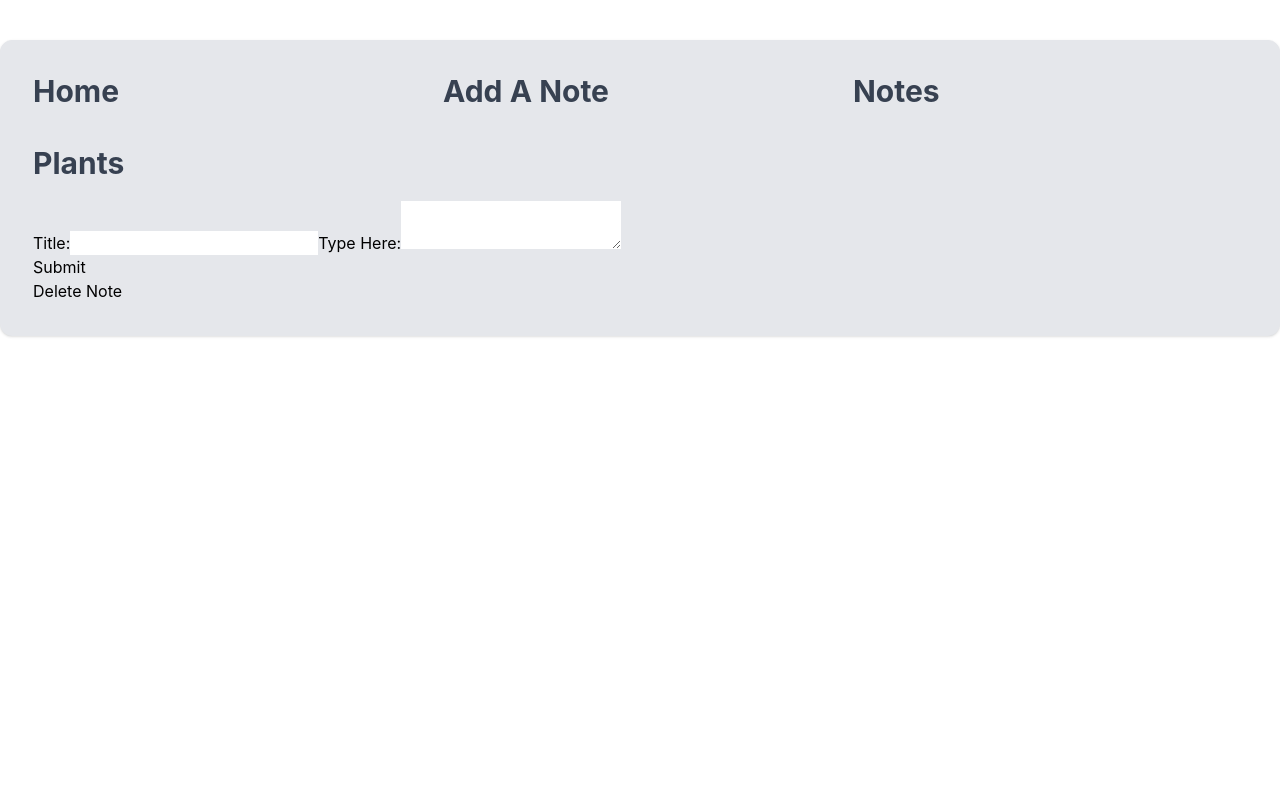
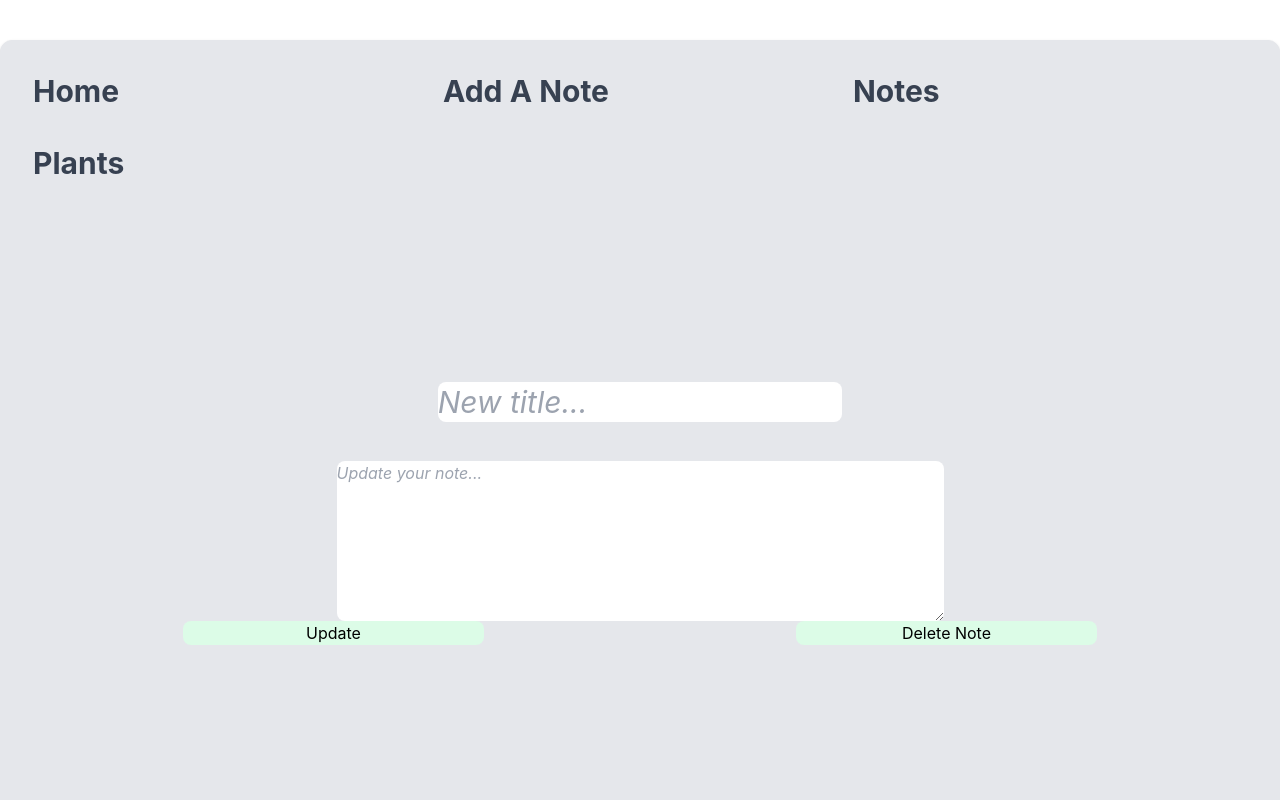
Before and after one commit to jengriffin/Grow-it-React, a React (Create React App) app in the folder grow-it/: page /blogs/1 in a window 1280 px wide. Shown: the top 800 px of the page. Built offline with nearby package versions, Linux system fonts and the light colour scheme; no server answers.

Commit message:
styling, add on click for plants

```diff
--- a/grow-it/src/App.css
+++ b/grow-it/src/App.css
@@ -1,38 +1,8 @@
-.App {
-  text-align: center;
+@tailwind base;
+@tailwind components;
+@tailwind utilities;
+
+button:focus {
+  outline: 1px dotted;
+  outline: 5px auto -webkit-focus-ring-color;
 }
-
-.App-logo {
-  height: 40vmin;
-  pointer-events: none;
-}
-
-@media (prefers-reduced-motion: no-preference) {
-  .App-logo {
-    animation: App-logo-spin infinite 20s linear;
-  }
-}
-
-.App-header {
-  background-color: #282c34;
-  min-height: 100vh;
-  display: flex;
-  flex-direction: column;
-  align-items: center;
-  justify-content: center;
-  font-size: calc(10px + 2vmin);
-  color: white;
-}
-
-.App-link {
-  color: #61dafb;
-}
-
-@keyframes App-logo-spin {
-  from {
-    transform: rotate(0deg);
-  }
-  to {
-    transform: rotate(360deg);
-  }
-}
--- a/grow-it/src/components/AddPlant.jsx
+++ b/grow-it/src/components/AddPlant.jsx
@@ -83,6 +83,7 @@ return(
           id="info"
           onChange={handleChange}
           value={formState.info}
+
         />
         <div>
           <button type="submit"><img src="https://www.freeiconspng.com/uploads/checkmark-png-5.png" /></button>
--- a/grow-it/src/components/BlogCard.jsx
+++ b/grow-it/src/components/BlogCard.jsx
@@ -59,25 +59,39 @@ const BlogCard =()=>{
 
 
 return(
-  <div className="form">
+  <div className="form ">
   <form onSubmit={handleSubmit}>
+  <div class="grid gap-1 grid-cols-1 grid-rows-3">
+    <div class="grid justify-items-center text-3xl">
   <h1>{blog.title}</h1>
-  <label htmlFor="title">Title:</label>
+  <div class="text-2xl">
+  <h2>{blog.body}</h2>
+  </div>
+
   <input
     type="text"
     id="title"
     onChange={handleChange}
     value={formState.title}
+    class="h-10 w-1/3 rounded-lg justify-self-center self-center text-.5xl placeholder:italic mt-1 focus:outline-none focus:border-sky-500 focus:ring-sky-500 focus:ring-1"
+    placeholder="New title..."
   />
-  <label htmlFor="body">Type Here:</label>
+  </div>
+  <div class="grid justify-items-stretch">
+
   <textarea
     id="body"
     onChange={handleChange}
     value={formState.body}
-  /> <div>
-  <button type="submit">Submit</button>
-  <div>
-  <button onClick={deleteBlog}>Delete Note</button>
+    class="h-40 w-1/2 rounded-lg justify-self-center text-.5xl placeholder:italic focus:outline-none focus:border-sky-500 focus:ring-sky-500 focus:ring-1"
+    placeholder="Update your note..."
+  /> <div></div>
+  <div class="grid gap-3 grid-cols-2 grid-rows-3">
+  <button type="submit"class="bg-green-100 rounded-lg justify-self-center h-full w-1/2">Update</button>
+
+  <button onClick={deleteBlog}class="bg-green-100 rounded-lg justify-self-center h-full w-1/2">Delete Note</button>
+
+  </div>
   </div>
   </div>
   </form>
--- a/grow-it/src/index.css
+++ b/grow-it/src/index.css
@@ -15,3 +15,8 @@ code {
 @tailwind base;
 @tailwind components;
 @tailwind utilities;
+
+button:focus {
+  outline: 1px dotted;
+  outline: 5px auto -webkit-focus-ring-color;
+}
--- a/grow-it/src/pages/PlantList.js
+++ b/grow-it/src/pages/PlantList.js
@@ -2,9 +2,14 @@ import axios from 'axios'
 import { useEffect, useState } from 'react'
 import { BASE_URL } from '../globals'
 import { NavLink } from 'react-router-dom'
+import { useNavigate } from 'react-router-dom'
 
 const PlantList = () => {
   const [plant, setPlant] = useState([])
+  let navigate = useNavigate()
+  const showPlant = (plants) => {
+    navigate(`/plants/${plants.id}`)
+  }
 
   console.log(`${BASE_URL}plants/`)
   useEffect(() => {
@@ -19,10 +24,19 @@ const PlantList = () => {
   return (
     <div>
       <div>
-        <NavLink to="/plant">+</NavLink>
+        <NavLink to="/plant" class="grid justify-items-right">
+          <img
+            src="https://img.icons8.com/color/2x/plus.png"
+            alt="a bright green plus so you can add a plant"
+          />
+        </NavLink>
       </div>
       {plant.map((plant) => (
-        <div key={plant.id}>
+        <div
+          key={plant.id}
+          onClick={() => showPlant(plant)}
+          class="grid justify-items-center text-2xl"
+        >
           <img src={plant.image} alt={plant.name} />
           <h3>{plant.name}</h3>
         </div>
```
